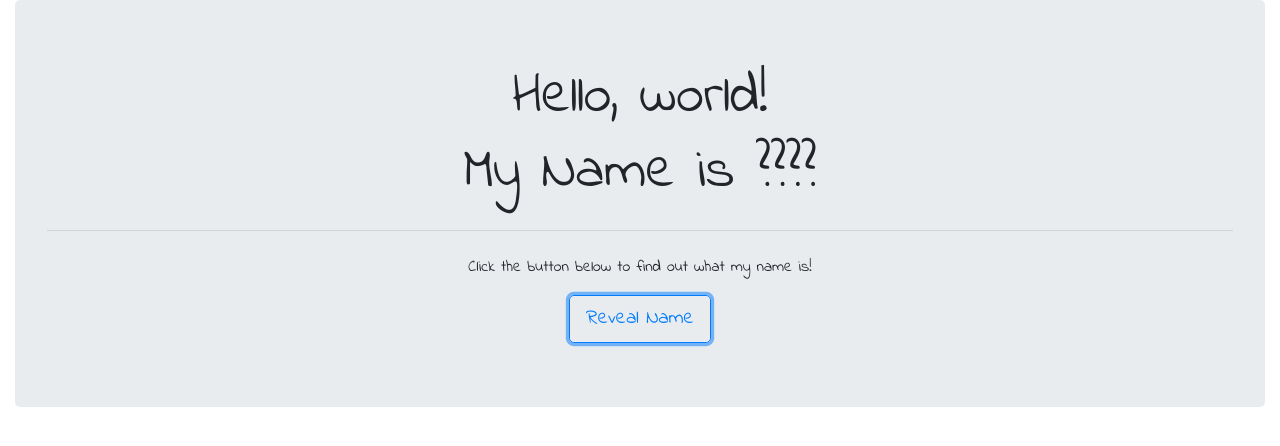
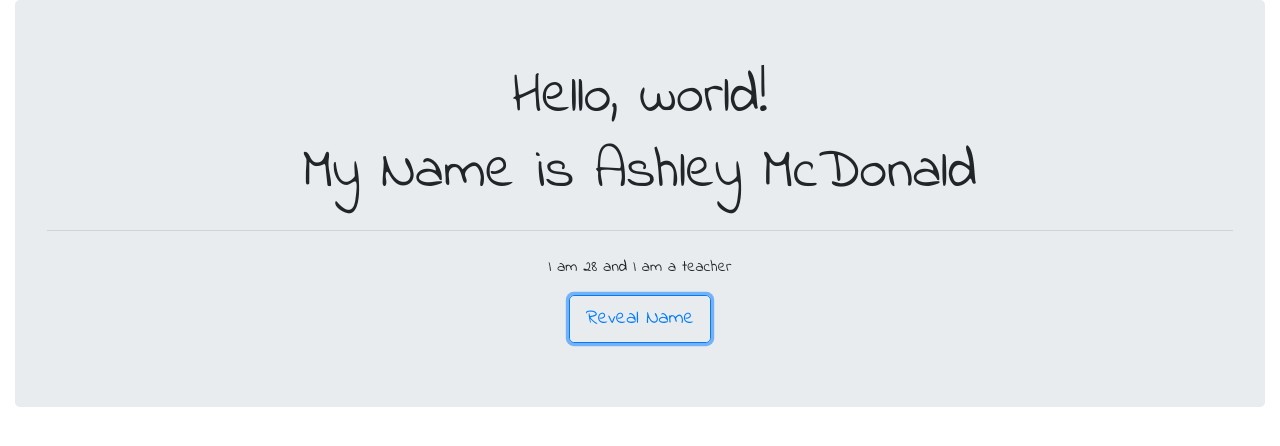
Before and after one commit to Ms-McDonald/JSON-Practice, a plain HTML site: page index.html in a window 1280 px wide. Both pictures are taken after a click on the button "Reveal Name". Drawn offline with nearby package versions, Linux system fonts and the light colour scheme.

Commit message:
Add files via upload

```diff
--- a/index.html
+++ b/index.html
@@ -19,7 +19,7 @@
         <h1 class="display-4">Hello, world!</h1>
         <h1 class="display-4">My Name is <span id="name">????</span></h1>
         <hr class="my-4">
-        <p>Click the button below to find out what my name is!</p>
+        <p id="info">Click the button below to find out what my name is!</p>
         <button type="button" class="btn btn-outline-primary btn-lg" onclick="revealName()">Reveal Name</button>
       </div>
     </div>
@@ -34,7 +34,8 @@
             console.log(nameObj);
             nameObj = JSON.parse(nameObj);
             console.log(nameObj.lastName);
-            //document.getElementById("name").innerHTML = ;
+            document.getElementById("name").innerHTML = nameObj.firstName + " " + nameObj.lastName;
+            document.getElementById("info").innerHTML = "I am " + nameObj.age + " and I am a " + nameObj.role;
           }
         }
         mRequest.open("GET", "name.json", true);
```
